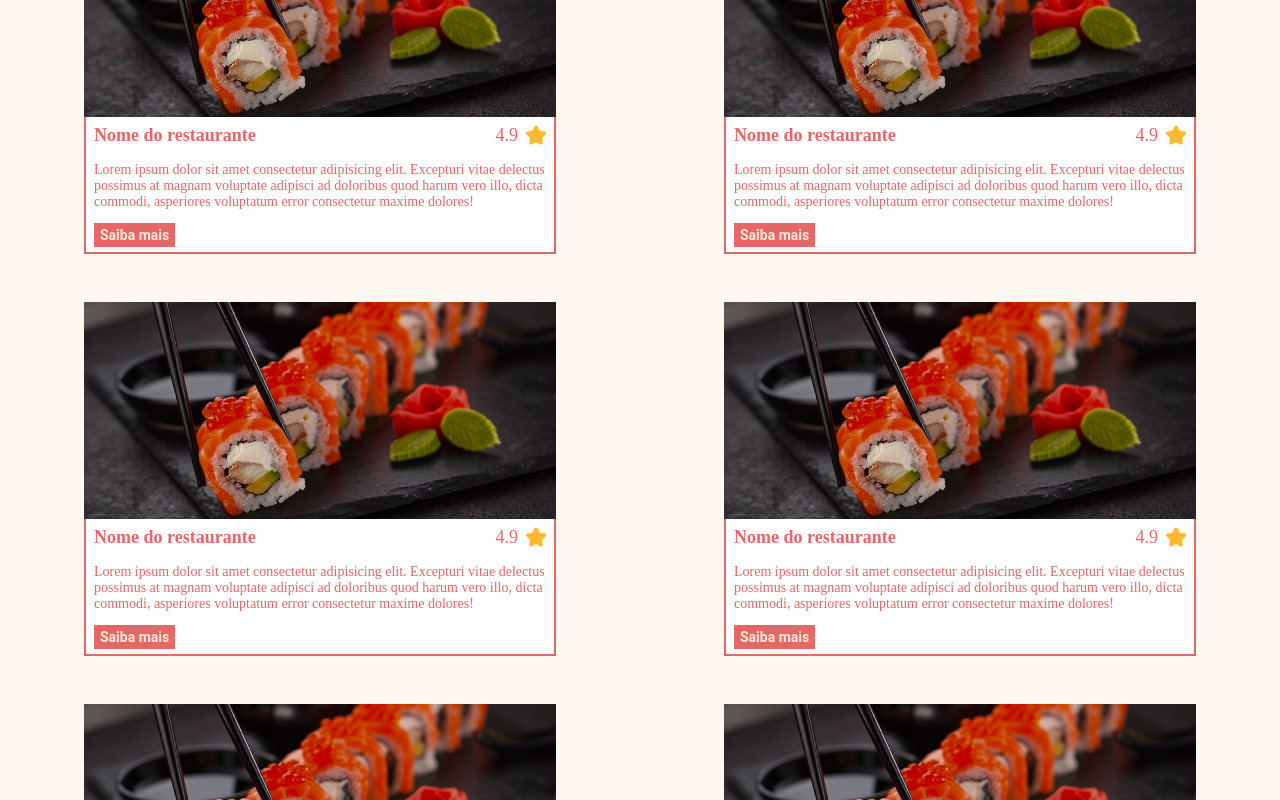
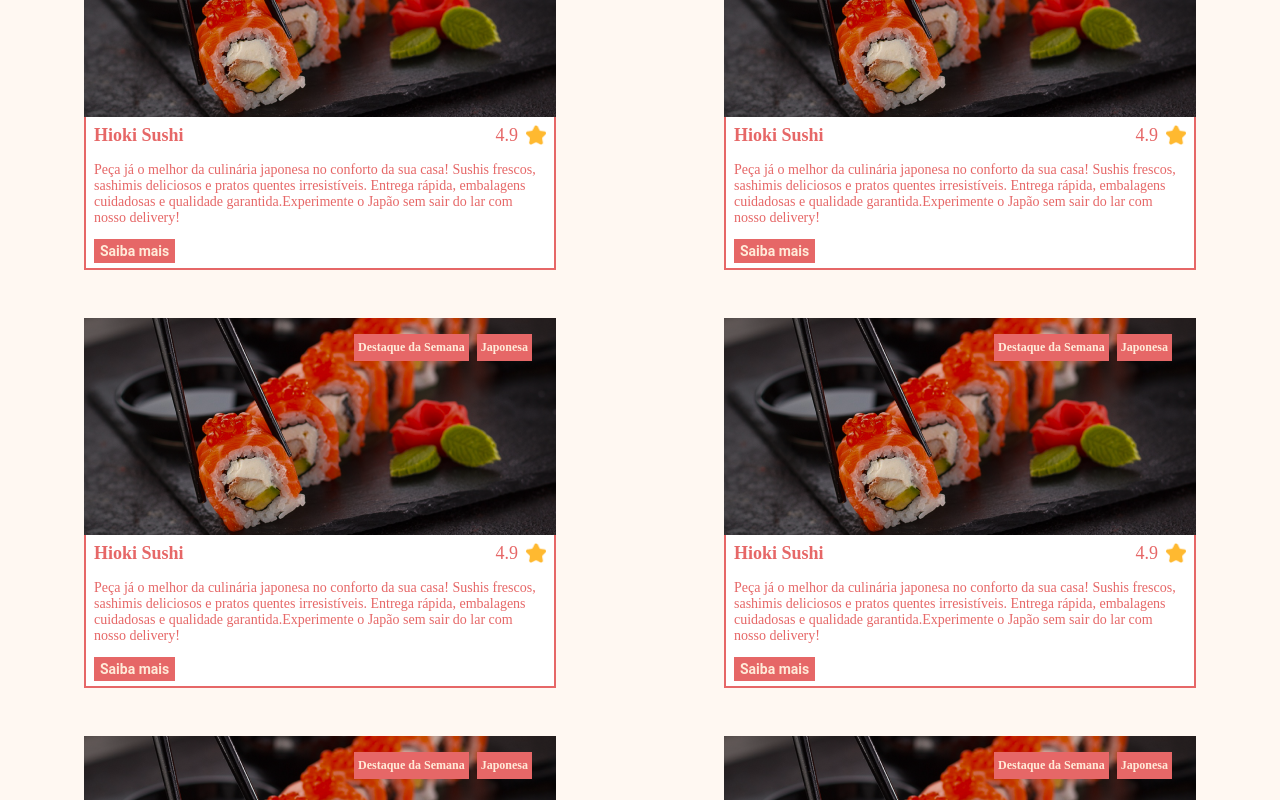
Before and after one commit to pauljr235/efood, a React (Vite) app: page / in a window 1280 px wide. Shown: the part 480-1280 px from the top of the page. Built offline with nearby package versions, Linux system fonts and the light colour scheme.

Commit message:
Adding Tags using map() at the Restaurant Item

```diff
--- a/src/components/Restaurant/index.tsx
+++ b/src/components/Restaurant/index.tsx
@@ -1,25 +1,34 @@
-import sushi from "../../assets/images/sushi.png";
+
 import estrela from "../../assets/images/estrela.png";
 import Button from "../Button";
-import { Card, CardInfo, Description, Imagem, Ratings, Title } from "./styles";
+import { Card, CardInfo, Description, Imagem, Infos, Ratings, Title } from "./styles";
+import Tag from "../Tag";
 
-const Restaurant = () => (
+type Props = {
+  image: string;
+  title: string;
+  rating: string;
+  description: string;
+  infos: string[];
+};
+
+const Restaurant = ({ image, title, rating, description, infos }: Props) => (
   <Card className="container">
-    <Imagem src={sushi} alt="Foto de sushi" />
+    <Imagem src={image} alt="Foto de sushi" />
+    <Infos>
+      {infos.map((info) => (
+        <Tag key={info}>{info}</Tag>
+      ))}
+    </Infos>
     <CardInfo>
       <div>
-        <Title>Nome do restaurante</Title>
+        <Title>{title}</Title>
         <Ratings>
-          <p>4.9</p>
+          <p>{rating}</p>
           <img src={estrela} alt="Estrela" />
         </Ratings>
       </div>
-      <Description>
-        Lorem ipsum dolor sit amet consectetur adipisicing elit. Excepturi vitae
-        delectus possimus at magnam voluptate adipisci ad doloribus quod harum
-        vero illo, dicta commodi, asperiores voluptatum error consectetur maxime
-        dolores!
-      </Description>
+      <Description>{description}</Description>
       <Button to="/perfil" type="link" title={"Clique aqui"}>
         Saiba mais
       </Button>
--- a/src/components/Restaurant/styles.ts
+++ b/src/components/Restaurant/styles.ts
@@ -1,11 +1,19 @@
 import styled from "styled-components";
 import { colors } from "../../styles";
 import { ButtonLink } from "../Button/styles";
+import { TagContainer } from "../Tag/styles";
 
 export const Card = styled.div`
   max-width: 472px;
   display: block;
   background-color: ${colors.white};
+  position: relative;
+
+    ${TagContainer} {
+    font-size: 12px;
+    font-weight: bold;
+    margin-right: 8px;
+  }
 `;
 
 export const Imagem = styled.img`
@@ -46,3 +54,10 @@ export const Ratings = styled.p`
     height: 20px;
   }
 `;
+
+export const Infos = styled.div`
+  position: absolute;
+  top: 16px;
+  right: 16px;
+  gap: 24px;
+`
--- a/src/components/RestaurantsList/index.tsx
+++ b/src/components/RestaurantsList/index.tsx
@@ -1,17 +1,55 @@
 import Restaurant from "../Restaurant";
 import { Container, List } from "./styles";
 
+import sushi from "../../assets/images/sushi.png";
+
 const RestaurantsList = () => (
-    <Container>
-        <List>
-            <Restaurant />
-            <Restaurant />
-            <Restaurant />
-            <Restaurant />
-            <Restaurant />
-            <Restaurant />
-        </List>
-    </Container>
-)
+  <Container>
+    <List>
+      <Restaurant
+        image={sushi}
+        title="Hioki Sushi "
+        rating="4.9"
+        description="Peça já o melhor da culinária japonesa no conforto da sua casa! Sushis frescos, sashimis deliciosos e pratos quentes irresistíveis. Entrega rápida, embalagens cuidadosas e qualidade garantida.Experimente o Japão sem sair do lar com nosso delivery!"
+        infos={["Destaque da Semana", "Japonesa"]}
+      />
+      <Restaurant
+        image={sushi}
+        title="Hioki Sushi "
+        rating="4.9"
+        description="Peça já o melhor da culinária japonesa no conforto da sua casa! Sushis frescos, sashimis deliciosos e pratos quentes irresistíveis. Entrega rápida, embalagens cuidadosas e qualidade garantida.Experimente o Japão sem sair do lar com nosso delivery!"
+        infos={["Destaque da Semana", "Japonesa"]}
+      />
+      <Restaurant
+        image={sushi}
+        title="Hioki Sushi "
+        rating="4.9"
+        description="Peça já o melhor da culinária japonesa no conforto da sua casa! Sushis frescos, sashimis deliciosos e pratos quentes irresistíveis. Entrega rápida, embalagens cuidadosas e qualidade garantida.Experimente o Japão sem sair do lar com nosso delivery!"
+        infos={["Destaque da Semana", "Japonesa"]}
+      />
+      <Restaurant
+        image={sushi}
+        title="Hioki Sushi "
+        rating="4.9"
+        description="Peça já o melhor da culinária japonesa no conforto da sua casa! Sushis frescos, sashimis deliciosos e pratos quentes irresistíveis. Entrega rápida, embalagens cuidadosas e qualidade garantida.Experimente o Japão sem sair do lar com nosso delivery!"
+        infos={["Destaque da Semana", "Japonesa"]}
+      />
+      <Restaurant
+        image={sushi}
+        title="Hioki Sushi "
+        rating="4.9"
+        description="Peça já o melhor da culinária japonesa no conforto da sua casa! Sushis frescos, sashimis deliciosos e pratos quentes irresistíveis. Entrega rápida, embalagens cuidadosas e qualidade garantida.Experimente o Japão sem sair do lar com nosso delivery!"
+        infos={["Destaque da Semana", "Japonesa"]}
+      />
+      <Restaurant
+        image={sushi}
+        title="Hioki Sushi "
+        rating="4.9"
+        description="Peça já o melhor da culinária japonesa no conforto da sua casa! Sushis frescos, sashimis deliciosos e pratos quentes irresistíveis. Entrega rápida, embalagens cuidadosas e qualidade garantida.Experimente o Japão sem sair do lar com nosso delivery!"
+        infos={["Destaque da Semana", "Japonesa"]}
+      />
+    </List>
+  </Container>
+);
 
-export default RestaurantsList
+export default RestaurantsList;
```
